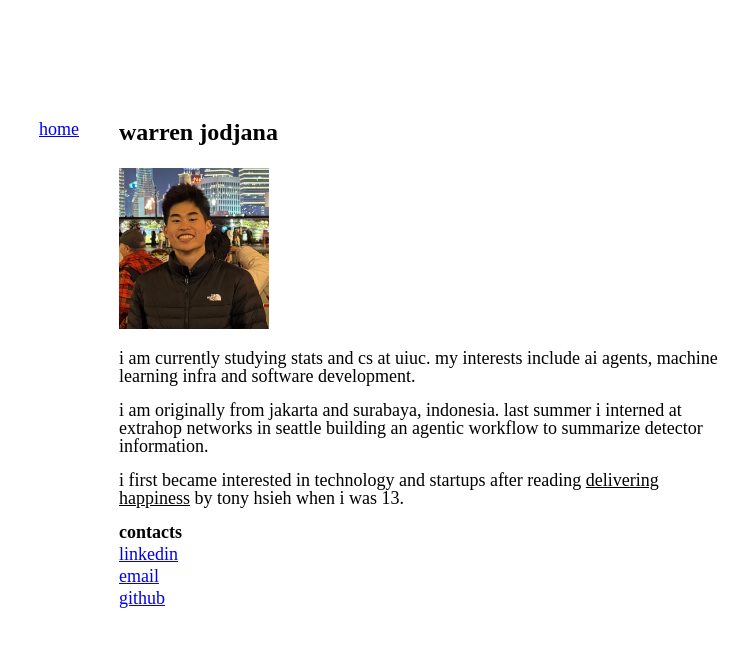
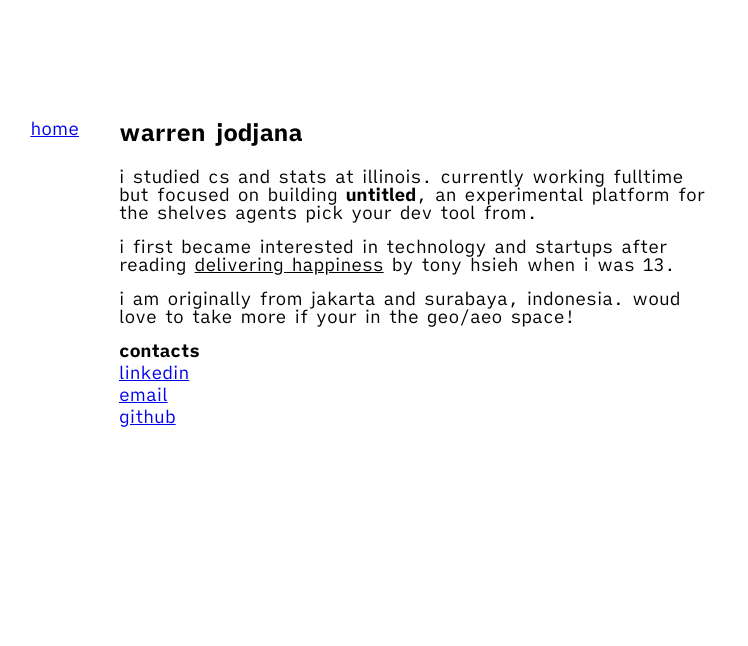
Before and after one commit to wrjodjana/wrjodjana.com, a Next.js app: page / in a window 1280 px wide. Shown: the top 646 px of the page, without its empty margins (349-1097 px from the left). Built offline with nearby package versions, Linux system fonts and the light colour scheme.

Commit message:
Changed font, added new info

```diff
--- a/app/globals.css
+++ b/app/globals.css
@@ -8,8 +8,8 @@
 @theme inline {
   --color-background: var(--background);
   --color-foreground: var(--foreground);
-  --font-sans: var(--font-geist-sans);
-  --font-mono: var(--font-geist-mono);
+  --font-sans: var(--font-quattro), ui-monospace, SFMono-Regular, Menlo, monospace;
+  --font-mono: var(--font-quattro), ui-monospace, SFMono-Regular, Menlo, monospace;
 }
 
 @media (prefers-color-scheme: dark) {
@@ -26,5 +26,5 @@ html {
 body {
   background: var(--background);
   color: var(--foreground);
-  font-family: "Times New Roman", Times, serif;
+  font-family: var(--font-quattro), ui-monospace, SFMono-Regular, Menlo, monospace;
 }
--- a/app/layout.tsx
+++ b/app/layout.tsx
@@ -1,15 +1,15 @@
 import type { Metadata } from "next";
-import { Geist, Geist_Mono } from "next/font/google";
+import localFont from "next/font/local";
 import "./globals.css";
 
-const geistSans = Geist({
-  variable: "--font-geist-sans",
-  subsets: ["latin"],
-});
-
-const geistMono = Geist_Mono({
-  variable: "--font-geist-mono",
-  subsets: ["latin"],
+const quattro = localFont({
+  src: [
+    { path: "./fonts/iAWriterQuattroS-Regular.woff2", weight: "400", style: "normal" },
+    { path: "./fonts/iAWriterQuattroS-Italic.woff2", weight: "400", style: "italic" },
+    { path: "./fonts/iAWriterQuattroS-Bold.woff2", weight: "700", style: "normal" },
+    { path: "./fonts/iAWriterQuattroS-BoldItalic.woff2", weight: "700", style: "italic" },
+  ],
+  variable: "--font-quattro",
 });
 
 export const metadata: Metadata = {
@@ -24,7 +24,7 @@ export default function RootLayout({
 }>) {
   return (
     <html lang="en">
-      <body className={`${geistSans.variable} ${geistMono.variable} antialiased`}>{children}</body>
+      <body className={`${quattro.variable} antialiased`}>{children}</body>
     </html>
   );
 }
--- a/app/page.tsx
+++ b/app/page.tsx
@@ -13,10 +13,10 @@ export default function Home() {
 
           <div className="w-full md:w-[600px] flex-shrink-0 text-black text-[18px]">
             <h1 className="text-[1.5rem] mb-6 mt-0 leading-none font-bold">warren jodjana</h1>
-            <img src="/profile.jpg" alt="Warren Jodjana" className="max-w-[150px] my-5 block" />
 
-            <p className="mb-4 leading-none">i am currently studying stats and cs at uiuc. my interests include ai agents, machine learning infra and software development.</p>
-            <p className="mb-4 leading-none">i am originally from jakarta and surabaya, indonesia. last summer i interned at extrahop networks in seattle building an agentic workflow to summarize detector information.</p>
+            <p className="mb-4 leading-none">
+              i studied cs and stats at illinois. currently working fulltime but focused on building <strong>untitled</strong>, an experimental platform for the shelves agents pick your dev tool from.{" "}
+            </p>
             <p className="mb-4 leading-none">
               i first became interested in technology and startups after reading{" "}
               <a href="https://en.wikipedia.org/wiki/Delivering_Happiness" style={{ textDecoration: "underline" }}>
@@ -24,6 +24,7 @@ export default function Home() {
               </a>{" "}
               by tony hsieh when i was 13.
             </p>
+            <p className="mb-4 leading-none">i am originally from jakarta and surabaya, indonesia. woud love to take more if your in the geo/aeo space!</p>
 
             <h2 className="text-[18px] font-bold mt-0 mb-1 leading-none">contacts</h2>
             <div className="mt-1 mb-4">
```
Also changed, not shown: tsconfig.json (+19 -5 lines).
